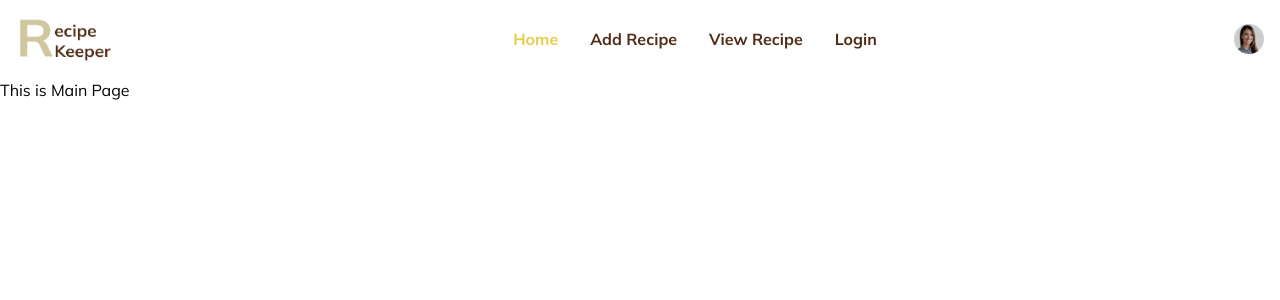
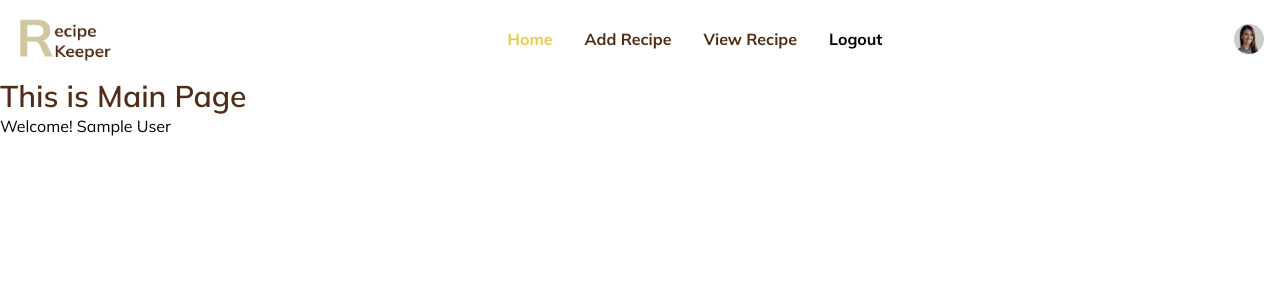
Before and after one commit to saurav-tiwari03/Recipekeeper, a React (Vite) app: page /main in a window 1280 px wide. Shown: the top 300 px of the page. Built offline with nearby package versions, Linux system fonts and the light colour scheme; sample sign-in values are in the browser's storage; a web font is replaced by a local one.

Commit message:
Redux Auth

```diff
--- a/package.json
+++ b/package.json
@@ -10,9 +10,14 @@
     "preview": "vite preview"
   },
   "dependencies": {
+    "@reduxjs/toolkit": "^2.2.6",
+    "axios": "^1.7.2",
+    "jwt-decode": "^4.0.0",
     "react": "^18.2.0",
     "react-dom": "^18.2.0",
+    "react-hot-toast": "^2.4.1",
     "react-icons": "^5.2.0",
+    "react-redux": "^9.1.2",
     "react-router-dom": "^6.23.0",
     "typewriter-effect": "^2.21.0"
   },
--- a/src/App.jsx
+++ b/src/App.jsx
@@ -1,15 +1,18 @@
-import {Routes,Route} from 'react-router-dom'
+import {Routes,Route,Navigate} from 'react-router-dom'
 import Home from './pages/Home'
 import Main from './pages/Main'
 import Login from './pages/Login'
+import { useSelector } from 'react-redux'
 
 export default function App() {
+  const {user} = useSelector((state) => state.user)
+  console.log(user)
   return (
     <>
       <Routes>
         <Route path='/' element={<Home />}/>
-        <Route path='/main' element={<Main />}/>
-        <Route path='/login' element={<Login />}/>
+        <Route path='/main' element={user ? <Main /> : <Navigate to='/login' />}/>
+        <Route path='/login' element={!user ? <Login /> : <Navigate to='/main' />}/>
       </Routes>
     </>
   )
--- a/src/components/Navbar.jsx
+++ b/src/components/Navbar.jsx
@@ -4,10 +4,17 @@ import {Link} from 'react-router-dom'
 import { RiMenu3Line } from "react-icons/ri";
 import { ImCancelCircle } from "react-icons/im";
 import { useState } from 'react';
+import { useSelector } from 'react-redux';
+import { useLogout } from '../hooks/useLogout';
 
 
 export default function Navbar() {
   const [show,setShow] = useState(true);
+  const {user} = useSelector((state) => state.user)
+  const {logout} = useLogout()
+  const logoutHandler = () => {
+    logout()
+  }
   return (
   <>
 
@@ -29,9 +36,12 @@ export default function Navbar() {
             <Link  to='/main' className='text-[#512C16] relative'>
               <p id='nav-icon'>View Recipe</p>
             </Link>
-            <Link  to='/main' className='text-[#512C16] relative'>
-            <p id='nav-icon'>Login</p>
-            </Link>
+            {user ?
+            (<button id='nav-icon' onClick={logoutHandler}>Logout</button>):
+            (<Link  to='/login' className='text-[#512C16] relative'>
+              <p id='nav-icon'>Login</p>
+            </Link>)
+            }
           </ul>
         </div>
       </div>
@@ -55,7 +65,9 @@ export default function Navbar() {
               <hr />
               <Link to='/main' className={`text-[#512C16] text-2xl hover:text-3xl duration-[700ms] transition-all ease-in-out h-[30px] ${show ? ('-translate-x-[300px]') :('translate-x-0')}`}>View Recipe</Link>
               <hr />
-              <Link to='/login' className={`text-[#512C16] text-2xl hover:text-3xl duration-[800ms] transition-all ease-in-out h-[30px] ${show ? ('-translate-x-[300px]') :('translate-x-0 ')}`}>Login</Link>
+              {user ?
+              (<span  className={`text-[#512C16] text-2xl hover:text-3xl duration-[800ms] transition-all ease-in-out h-[30px] ${show ? ('-translate-x-[300px]') :('translate-x-0 ')}`}onClick={logoutHandler}>Logout</span>) :
+              (<Link to='/login' className={`text-[#512C16] text-2xl hover:text-3xl duration-[800ms] transition-all ease-in-out h-[30px] ${show ? ('-translate-x-[300px]') :('translate-x-0 ')}`}>Login</Link>)}
               <hr />
             </ul>
       </div>
--- /dev/null
+++ b/src/hooks/useLogin.js
@@ -0,0 +1,34 @@
+import { useDispatch, useSelector } from 'react-redux';
+import { loginStart, loginSuccess, loginFailure, logout } from './../redux/Slice/userSlice';
+import axios from 'axios';
+import {jwtDecode} from 'jwt-decode';
+
+export const useLogin = () => {
+  const dispatch = useDispatch();
+  const { user, isLoading, error } = useSelector((state) => state.user);
+
+  const login = async (email, password) => {
+    dispatch(loginStart());
+    try {
+      const response = await axios.post('http://localhost:4000/api/v1/login', { email, password });
+      const token = response.data.token;
+      const userData = jwtDecode(token);
+      dispatch(loginSuccess(userData));
+    } catch (err) {
+      console.error("Login failed: ", err.response.data.message);
+      dispatch(loginFailure( err.response.data.message));
+    }
+  };
+
+  const logoutUser = () => {
+    dispatch(logout());
+  };
+
+  return {
+    user,
+    isLoading,
+    error,
+    login,
+    logout: logoutUser,
+  };
+};
--- /dev/null
+++ b/src/hooks/useLogout.js
@@ -0,0 +1,13 @@
+import { useDispatch } from "react-redux";
+import {logout} from './../redux/Slice/userSlice'
+import toast from "react-hot-toast";
+
+export const useLogout = () => {
+  const dispatch = useDispatch();
+  const logoutUser = () => {
+    dispatch(logout());
+    localStorage.removeItem('user');
+    toast.success('User logged out')
+  }
+  return {logout:logoutUser};
+}
--- a/src/main.jsx
+++ b/src/main.jsx
@@ -3,11 +3,17 @@ import ReactDOM from 'react-dom/client'
 import App from './App.jsx'
 import './index.css'
 import {BrowserRouter as Router} from 'react-router-dom'
+import { Provider } from 'react-redux'
+import { store } from './redux/store.js'
+import {Toaster} from 'react-hot-toast'
 
 ReactDOM.createRoot(document.getElementById('root')).render(
   <React.StrictMode>
     <Router >
-      <App />
+      <Provider store={store}>
+        <App />
+        <Toaster />
+      </Provider>
     </Router>
   </React.StrictMode>,
 )
--- a/src/pages/Login.jsx
+++ b/src/pages/Login.jsx
@@ -3,17 +3,19 @@ import Icon from './../assets/Web Icon.png'
 import { FaRegEye,FaRegEyeSlash } from "react-icons/fa6";
 import { Link } from 'react-router-dom';
 import { PiSpinnerGapLight } from "react-icons/pi";
+import { useLogin } from '../hooks/useLogin';
 
 
 export default function Login() {
   const [email,setEmail] = useState('');
   const [password,setPassword] = useState('');
   const [showPassword,setShowPassword] = useState(false);
-  const [loader,setLoader] = useState(false)
+  const {login,isLoading,error} = useLogin()
 
-  const loginHandler = () => {
-    console.log({email,password})
-    setLoader(!loader)
+
+  const loginHandler = (e) => {
+    e.preventDefault();
+    login(email,password)
   }
 
   return (
@@ -23,7 +25,7 @@ export default function Login() {
           <img src={Icon} alt="" width={200} />
         </div>
         <div className='flex mt-12 items-center justify-center md:items-start md:justify-start'>
-          <div className='login-bg md:ml-4 h-[320px] md:h-[400px] w-[300px] md:w-[600px]'>
+          <form onSubmit={loginHandler} className='login-bg md:ml-4 h-[320px] md:h-[400px] w-[300px] md:w-[600px]'>
             <div className=''>
               <p className='text-center text-3xl md:text-6xl my-2 font-inputForm font-semibold'>Welcome!</p>
             </div>
@@ -34,21 +36,22 @@ export default function Login() {
               </div>
               <div className='relative flex items-center w-[250px] md:w-[350px]'>
                 <input className='bg-[#d1af93] h-[50px] w-[350px] outline-none rounded-md relative text-white placeholder:font-inputForm placeholder:text-[#483A24] pl-2' type={showPassword ? 'text' : 'password'} placeholder='Password : 'onChange={(e) => setPassword(e.target.value)}/>
-                <button className='absolute text-[#483a24] right-3' onClick={() => setShowPassword(!showPassword)}>{showPassword ? <FaRegEye /> : <FaRegEyeSlash />}</button>
+                <div className='absolute text-[#483a24] right-3' onClick={() => setShowPassword(!showPassword)}>{showPassword ? <FaRegEye /> : <FaRegEyeSlash />}</div>
               </div>
             </div>
             <div className='flex items-center justify-center mt-8'>
-              <button className='bg-[#eddd9f] rounded-xl h-[50px] w-[100px] text-xl font-semibold font-inputForm flex items-center justify-center' onClick={loginHandler}>
+              <button className='bg-[#eddd9f] rounded-xl h-[50px] w-[100px] text-xl font-semibold font-inputForm flex items-center justify-center' >
                 {
-                  loader ? < PiSpinnerGapLight className='animate-spin'/> : 'Login'
+                  isLoading ? < PiSpinnerGapLight className='animate-spin'/> : 'Login'
                 }
               </button>
             </div>
+            {error && <p className='text-red-500'>{error.response.data.message}</p>}
             <div className='flex gap-1 items-center justify-center mt-8'>
               <p className='font-Lato'>Dont have an account! </p>
               <Link className='' to='/'>Sign up</Link>
             </div>
-          </div>
+          </form>
         </div>
       </div>
     </>
--- a/src/pages/Main.jsx
+++ b/src/pages/Main.jsx
@@ -1,9 +1,13 @@
+import { useSelector } from "react-redux"
 import Navbar from "../components/Navbar"
 export default function Main() {
+  const user = useSelector((state) => state.user)
+  console.log(user.user.name)
   return (
     <div>
       <Navbar />
-        <h1>This is Main Page</h1>
+        <h1 className="text-3xl font-semibold text-[#512c16] underline-offset-1">This is Main Page</h1>
+        <h2>Welcome! {user.user.name}</h2>
     </div>
   )
 }
--- /dev/null
+++ b/src/redux/Slice/userSlice.js
@@ -0,0 +1,36 @@
+import { createSlice } from "@reduxjs/toolkit";
+
+const data = localStorage.getItem('user');
+const initialState = {
+  user:JSON.parse(data),
+  isLoading:false,
+  error:null,
+}
+
+export const userSlice = createSlice({
+  name:'user',
+  initialState,
+  reducers:{
+    loginStart:(state) => {
+      state.isLoading = true;
+      state.error = null;
+    },
+    loginSuccess:(state,action) => {
+      state.isLoading = false;
+      state.user = action.payload
+      localStorage.setItem('user',JSON.stringify(state.user));
+    },
+    loginFailure:(state,action) => {
+      state.isLoading = false;
+      state.error = action.payload;
+    },
+    logout:(state) => {
+      state.user = null
+    }
+  }
+})
+
+export const { loginStart, loginSuccess, loginFailure, logout } =
+  userSlice.actions;
+
+export default userSlice.reducer;
--- /dev/null
+++ b/src/redux/store.js
@@ -0,0 +1,8 @@
+import {configureStore} from '@reduxjs/toolkit'
+import userReducer from './Slice/userSlice'
+
+export const store = configureStore({
+  reducer:{
+    user:userReducer
+  }
+})
```
Also changed, not shown: src/hooks/useSignup.js (added), 1 other file (tests, documents, lock files or other folders).
